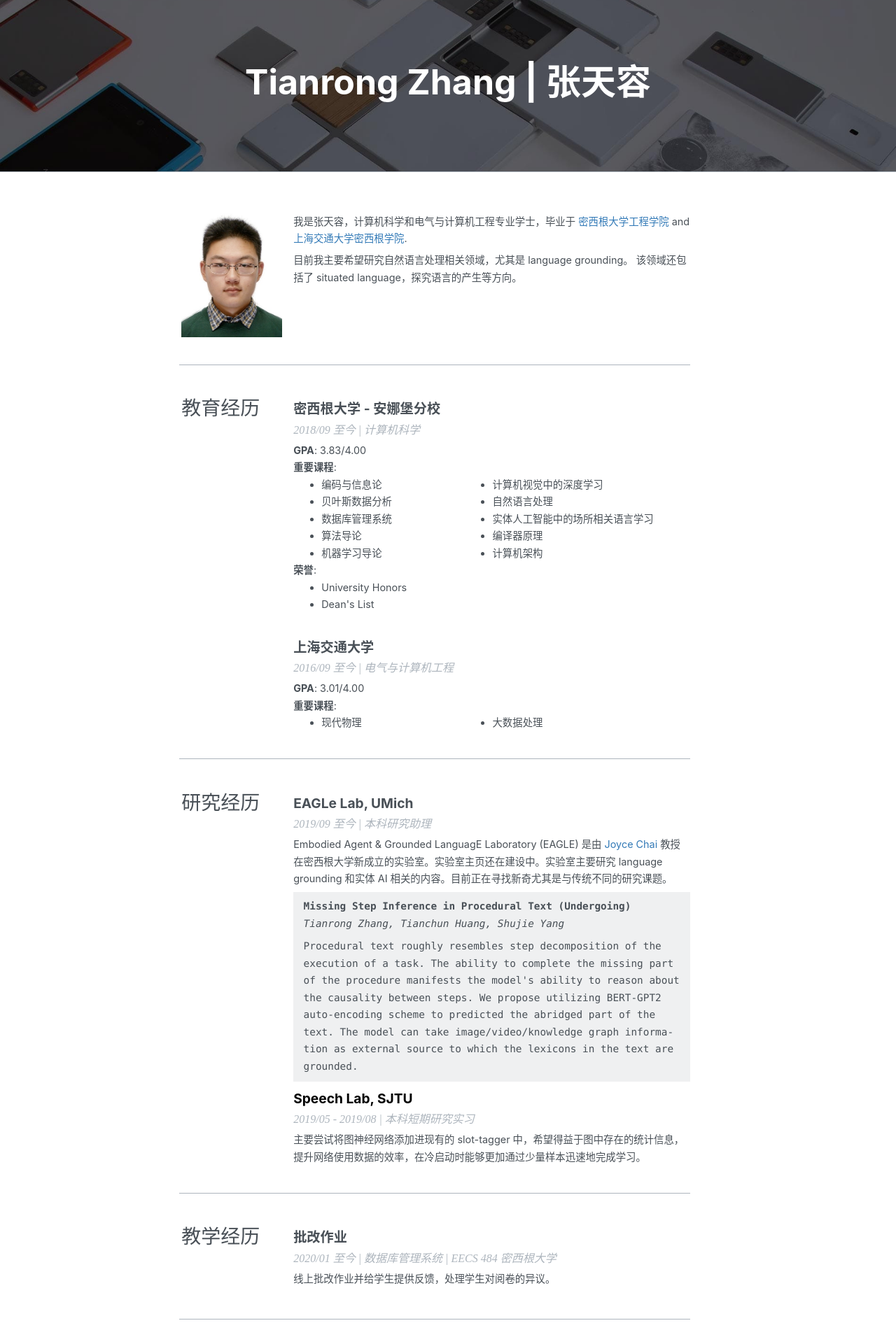
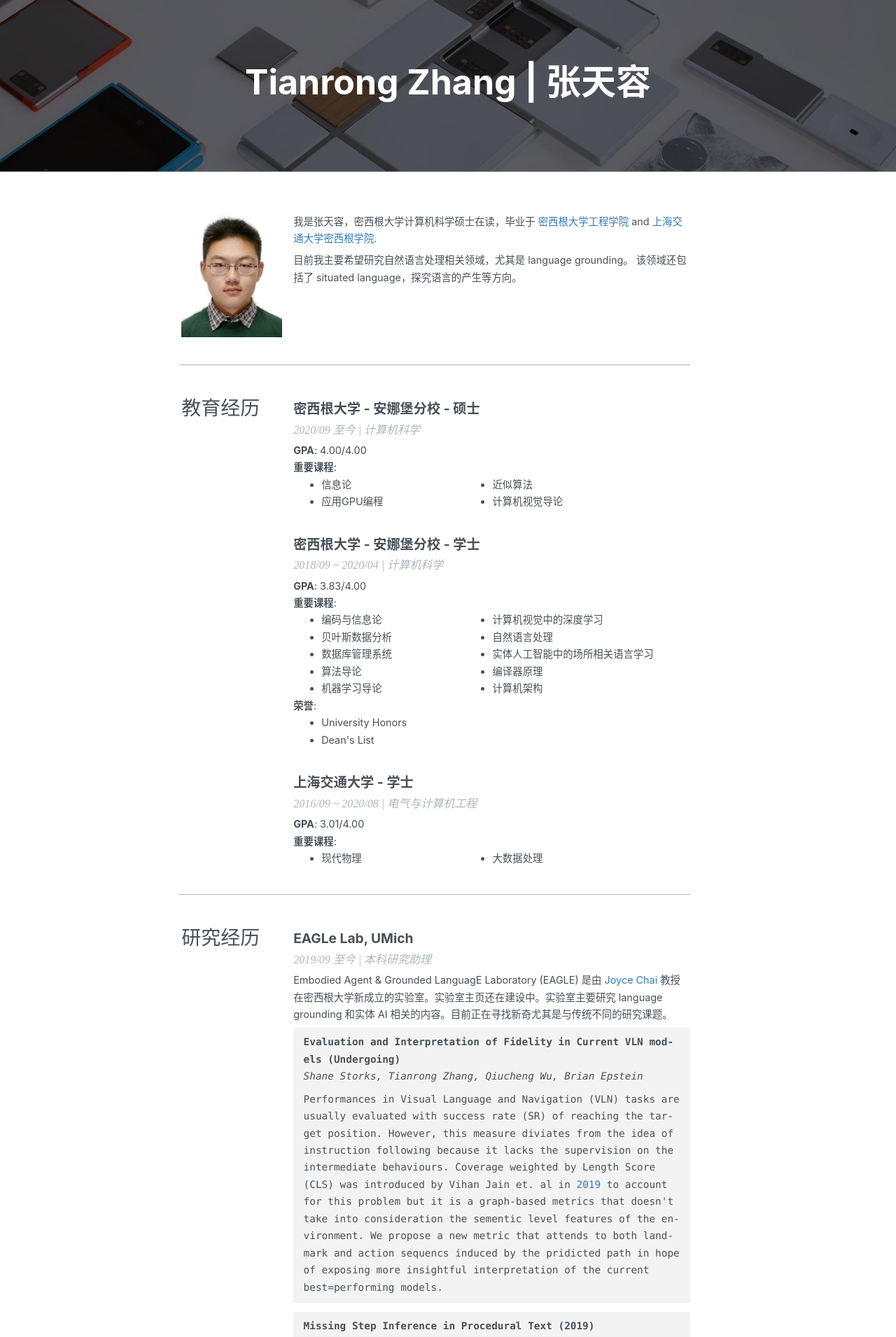
Before and after one commit to ZhangTianrong/ZhangTianrong.github.io, a Jekyll site: the page built from profile.html, in a window 1280 px wide. Shown: the top 1911 px of the page at 70% size. Built offline with Jekyll 4.4.1, drawn with Linux system fonts in a browser that asks for light colours; nearby versions of some CDN libraries; some web fonts are replaced; comment, search, counter and statistics services are not loaded; some of the changed text lies outside the part shown.

Commit message:
Update personal information

```diff
--- a/profile.html
+++ b/profile.html
@@ -44,7 +44,7 @@ header-img: "img/tag-bg.jpg"
             <div class="section-content">
                 <div class="block">
                     <div class="block-content">
-                        <p>我是张天容，计算机科学和电气与计算机工程专业学士，毕业于 <a href="https://cse.engin.umich.edu/">密西根大学工程学院</a> and <a href="http://umji.sjtu.edu.cn/">上海交通大学密西根学院</a>. </p>
+                        <p>我是张天容，密西根大学计算机科学硕士在读，毕业于 <a href="https://cse.engin.umich.edu/">密西根大学工程学院</a> and <a href="http://umji.sjtu.edu.cn/">上海交通大学密西根学院</a>. </p>
                         <p>目前我主要希望研究自然语言处理相关领域，尤其是 language grounding。 该领域还包括了 situated language，探究语言的产生等方向。</p>
                     </div>
                 </div>
@@ -60,10 +60,29 @@ header-img: "img/tag-bg.jpg"
 
             <div class="block">
                 <div class="block-title">
-                密西根大学 - 安娜堡分校
+                密西根大学 - 安娜堡分校 - 硕士
                 </div>
                 <div class="block-subtitle">
-                2018/09 至今 | 计算机科学
+                2020/09 至今 | 计算机科学
+                </div>
+                <div class="block-content">
+                <strong>GPA</strong>: 4.00/4.00<br>
+                <strong>重要课程</strong>:<br>
+                <ul class="course-list">
+                    <li>信息论</li>
+                    <li>应用GPU编程</li>
+                    <li>近似算法</li>
+                    <li>计算机视觉导论</li>
+                </ul>
+                </div>
+            </div>
+
+            <div class="block">
+                <div class="block-title">
+                密西根大学 - 安娜堡分校 - 学士
+                </div>
+                <div class="block-subtitle">
+                2018/09 ~ 2020/04 | 计算机科学
                 </div>
                 <div class="block-content">
                 <strong>GPA</strong>: 3.83/4.00<br>
@@ -90,10 +109,10 @@ header-img: "img/tag-bg.jpg"
 
             <div class="block">
                 <div class="block-title">
-                上海交通大学
+                上海交通大学 - 学士
                 </div>
                 <div class="block-subtitle">
-                2016/09 至今 | 电气与计算机工程
+                2016/09 ~ 2020/08 | 电气与计算机工程
                 </div>
                 <div class="block-content">
                     <strong>GPA</strong>: 3.01/4.00<br>
@@ -124,12 +143,22 @@ header-img: "img/tag-bg.jpg"
                         <p>Embodied Agent & Grounded LanguagE Laboratory (EAGLE) 是由 <a href="https://web.eecs.umich.edu/~chaijy/">Joyce Chai</a> 教授在密西根大学新成立的实验室。实验室主页还在建设中。实验室主要研究 language grounding 和实体 AI 相关的内容。目前正在寻找新奇尤其是与传统不同的研究课题。</p>
                         <div class="project-item-odd">
                         <p>
-                        <p class='project-title'><strong>Missing Step Inference in Procedural Text (Undergoing)</strong></p>
+                        <p class='project-title'><strong>Evaluation and Interpretation of Fidelity in Current VLN models (Undergoing)</strong></p>
+                        <p class='project-author'>Shane Storks, Tianrong Zhang, Qiucheng Wu, Brian Epstein</p>
+                        Performances in Visual Language and Navigation (VLN) tasks are usually evaluated with success rate (SR) of reaching the target position. However, this measure diviates from the idea of instruction following because it lacks the supervision on the intermediate behaviours. Coverage weighted by Length Score (CLS) was introduced by Vihan Jain et. al in <a href="https://arxiv.org/pdf/1905.12255">2019</a> to account for this problem but it is a graph-based metrics that doesn't take into consideration the sementic level features of the environment. We propose a new metric that attends to both landmark and action sequencs induced by the pridicted path in hope of exposing more insightful interpretation of the current best=performing models.
+                        </p>
+                        </div>
+
+                        <div style="height:10pt"> </div>
+
+                        <div class="project-item-even">
+                        <p>
+                        <p class='project-title'><strong>Missing Step Inference in Procedural Text (2019)</strong></p>
                         <p class='project-author'>Tianrong Zhang, Tianchun Huang, Shujie Yang</p>
                         Procedural text roughly resembles step decomposition of the execution of a task. The ability to complete the missing part of the procedure manifests the model's ability to reason about the causality between steps. We propose utilizing BERT-GPT2 auto-encoding scheme to predicted the abridged part of the text. The model can take image/video/knowledge graph information as external source to which the lexicons in the text are grounded.
                         </p>
                         </div>
-                </div>
+                    </div>
 
                 <div class="block">
                     <div class="block-title">
@@ -155,7 +184,14 @@ header-img: "img/tag-bg.jpg"
                         批改作业
                     </div>
                     <div class="block-subtitle">
-                        2020/01 至今 | 数据库管理系统 | EECS 484 密西根大学
+                        2020/09 ~ 2020/12 | 算法导论 | EECS 477 密西根大学
+                    </div>
+                <div class="block">
+                    <div class="block-title">
+                        批改作业
+                    </div>
+                    <div class="block-subtitle">
+                        2020/01 ~ 2020/04 | 数据库管理系统 | EECS 484 密西根大学
                     </div>
                     <div class="block-content">
                         <p>线上批改作业并给学生提供反馈，处理学生对阅卷的异议。</p>
@@ -205,7 +241,7 @@ header-img: "img/tag-bg.jpg"
             <div class="section-content">
                 <div class="block">
                     <div class="block-content">
-                        <p>I am Tianrong Zhang, Bachelor in Computer Science and Electrical and Computer Engineering. I received my degrees from <a href="https://cse.engin.umich.edu/">University of Michigan College of Engineering</a> and <a href="http://umji.sjtu.edu.cn/">Shanghai Jiao Tong University - University of Michigan Joint Institute</a>. </p>
+                        <p>I am Tianrong Zhang, Master's student in Computer Science at University of Michigan. I received my bachelor degrees from <a href="https://cse.engin.umich.edu/">University of Michigan College of Engineering</a> and <a href="http://umji.sjtu.edu.cn/">Shanghai Jiao Tong University - University of Michigan Joint Institute</a>. </p>
                         <p>Currently, I am in pursuit of research career in Natural Language Processing, with a focus on language grounding. This area of research also include topics such as situated language and emergence of language.</p>
                     </div>
                 </div>
@@ -221,16 +257,35 @@ header-img: "img/tag-bg.jpg"
 
             <div class="block">
                 <div class="block-title">
-                University of Michigan
+                University of Michigan, Ann Arbor - Master
                 </div>
                 <div class="block-subtitle">
-                Sep 2018 - Now | Bachelor of Science in Engineering | Computer Science
+                Sep 2020 ~ Now | Bachelor of Science in Engineering | Computer Science
+                </div>
+                <div class="block-content">
+                <strong>GPA</strong>: 4.00/4.00<br>
+                <strong>Major Courses</strong>:<br>
+                <ul class="course-list">
+                    <li>Information Theory</li>
+                    <li>Applied GPU Programming</li>
+                    <li>Fundations of Computer Vision</li>
+                    <li>Approximation Algorithms</li>
+                </ul>
+                </div>
+            </div>
+
+            <div class="block">
+                <div class="block-title">
+                University of Michigan, Ann Arbor - Bachelor
+                </div>
+                <div class="block-subtitle">
+                Sep 2018 ~ Apr 2020 | Bachelor of Science in Engineering | Computer Science
                 </div>
                 <div class="block-content">
                 <strong>GPA</strong>: 3.83/4.00<br>
                 <strong>Major Courses</strong>:<br>
                 <ul class="course-list">
-                    <li>Coding & Information Theory</li>
+                    <li>Coding Theory</li>
                     <li>Bayes Data Analysis</li>
                     <li>Database Management System</li>
                     <li>Introduction to Algorithms</li>
@@ -251,10 +306,10 @@ header-img: "img/tag-bg.jpg"
 
             <div class="block">
                 <div class="block-title">
-                Shanghai Jiao Tong University
+                Shanghai Jiao Tong University - Bachelor
                 </div>
                 <div class="block-subtitle">
-                Sep 2016 - Now | Bachelor of Engineering | Electrical and Computer Engineering
+                Sep 2016 ~ Aug 2020 | Bachelor of Engineering | Electrical and Computer Engineering
                 </div>
                 <div class="block-content">
                     <strong>GPA</strong>: 3.01/4.00<br>
@@ -285,11 +340,22 @@ header-img: "img/tag-bg.jpg"
                         <p>Embodied Agent & Grounded LanguagE Laboratory (EAGLE) is a new founded laboratory led by <a href="https://web.eecs.umich.edu/~chaijy/">Prof. Joyce Chai</a> at University of Michigan. The lab webpage is still under construction. The lab focuses on language grounding as well as the embodiment of AIs and is now actively seeking for extraordinary and most importantly pattern-changing topics. As a founding member, I am engaged in forming research ideas and reviewing related works.</p>
                         <div class="project-item-odd">
                         <p>
-                        <p class='project-title'><strong>Missing Step Inference in Procedural Text (Undergoing)</strong></p>
+                        <p class='project-title'><strong>Evaluation and Interpretation of Fidelity in Current VLN models (Undergoing)</strong></p>
+                        <p class='project-author'>Shane Storks, Tianrong Zhang, Qiucheng Wu, Brian Epstein</p>
+                        Performances in Visual Language and Navigation (VLN) tasks are usually evaluated with success rate (SR) of reaching the target position. However, this measure diviates from the idea of instruction following because it lacks the supervision on the intermediate behaviours. Coverage weighted by Length Score (CLS) was introduced by Vihan Jain et. al in <a href="https://arxiv.org/pdf/1905.12255">2019</a> to account for this problem but it is a graph-based metrics that doesn't take into consideration the sementic level features of the environment. We propose a new metric that attends to both landmark and action sequencs induced by the pridicted path in hope of exposing more insightful interpretation of the current best=performing models.
+                        </p>
+                        </div>
+
+                        <div style="height:10pt"> </div>
+
+                        <div class="project-item-even">
+                        <p>
+                        <p class='project-title'><strong>Missing Step Inference in Procedural Text (2019)</strong></p>
                         <p class='project-author'>Tianrong Zhang, Tianchun Huang, Shujie Yang</p>
                         Procedural text roughly resembles step decomposition of the execution of a task. The ability to complete the missing part of the procedure manifests the model's ability to reason about the causality between steps. We propose utilizing BERT-GPT2 auto-encoding scheme to predicted the abridged part of the text. The model can take image/video/knowledge graph information as external source to which the lexicons in the text are grounded.
                         </p>
                         </div>
+                    </div>
                 </div>
 
                 <div class="block">
@@ -316,7 +382,13 @@ header-img: "img/tag-bg.jpg"
                         Grader
                     </div>
                     <div class="block-subtitle">
-                        Jan 2020 - Now | Database Management System | EECS 484 UMich
+                        Seq 2020 ~ Dec 2020 | Introduction to Algorithms | EECS 477 UMich
+                    </div>
+                    <div class="block-title">
+                        Grader
+                    </div>
+                    <div class="block-subtitle">
+                        Jan 2020 ~ Apr 2020 | Database Management System | EECS 484 UMich
                     </div>
                     <div class="block-content">
                         <p>Grade weekly assignments online, provide feedbacks and response to regrade requests.</p>
@@ -474,7 +546,15 @@ ul.course-list {
   -moz-columns: 2;
 }
 .project-item-odd {
-    background-color: #eff0f1;
+    background-color: #F3F3F3;
+    font-family: Consolas;
+    padding-left: 1em;
+    padding-right: 1em;
+    padding-top: 0.1em;
+    padding-bottom: 0.2em;
+}
+.project-item-even {
+    background-color: #F3F3F3;
     font-family: Consolas;
     padding-left: 1em;
     padding-right: 1em;
```
